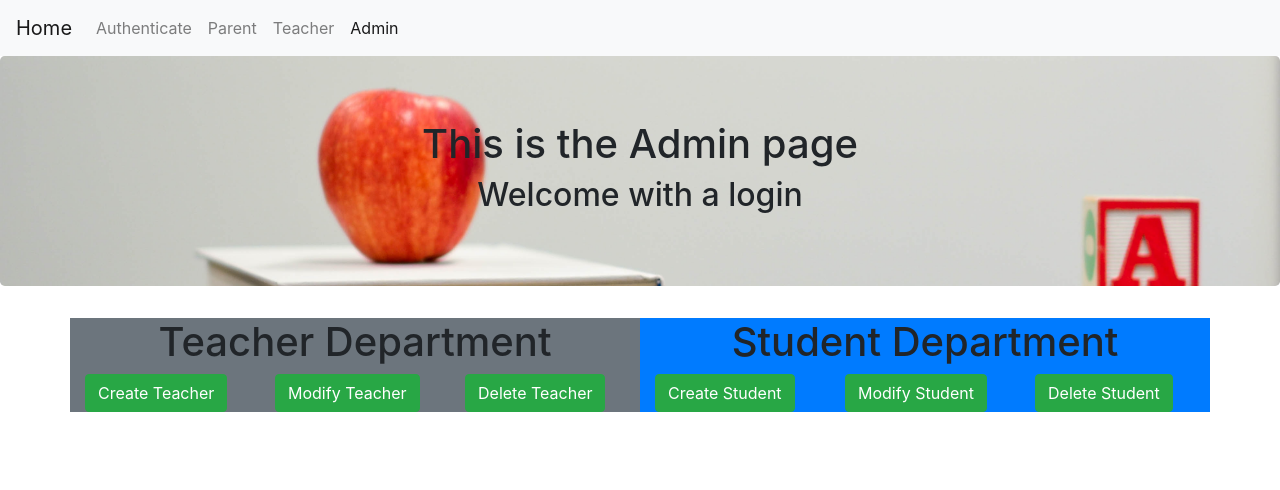
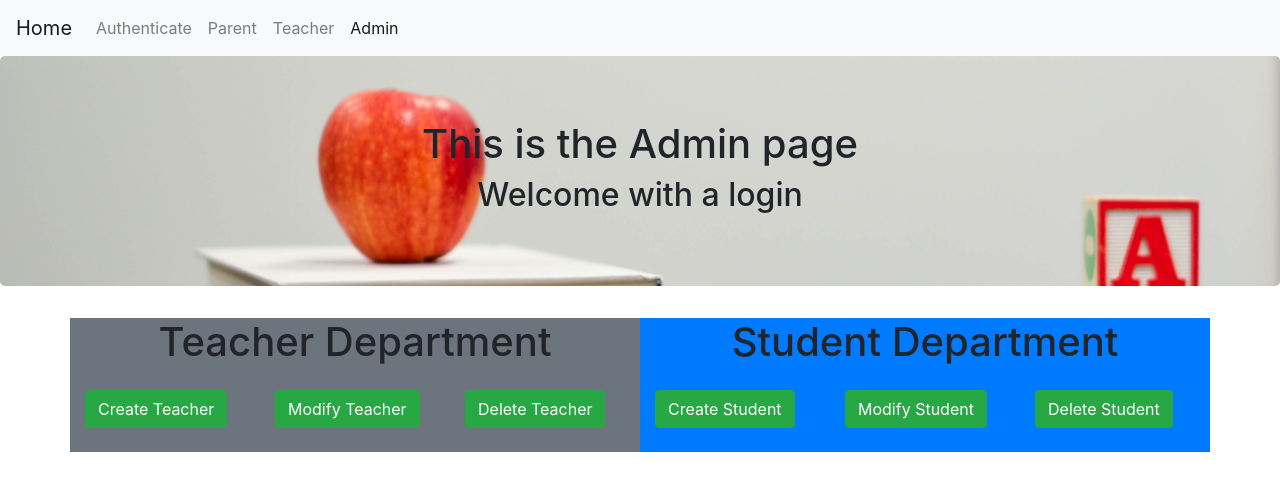
Before and after one commit to seleazar10/schooltracker, a React (Create React App) app in the folder client/: page /admin in a window 1280 px wide. Shown: the top 490 px of the page. Built offline with nearby package versions, Linux system fonts and the light colour scheme.

Commit message:
changed the rows in Text area and added mt mb to Formbtn

```diff
--- a/client/src/components/Form/index.js
+++ b/client/src/components/Form/index.js
@@ -15,14 +15,14 @@ export function Input(props) {
 export function TextArea(props) {
   return (
     <div className="form-group">
-      <textarea className="form-control" rows="20" {...props} />
+      <textarea className="form-control" rows="3" {...props} />
     </div>
   );
 }
 
 export function FormBtn(props) {
   return (
-    <div className="col-4">
+    <div className="col-4 mt-3 mb-4">
     <button {...props} className="btn btn-success">
       {props.children}
     </button>
```
